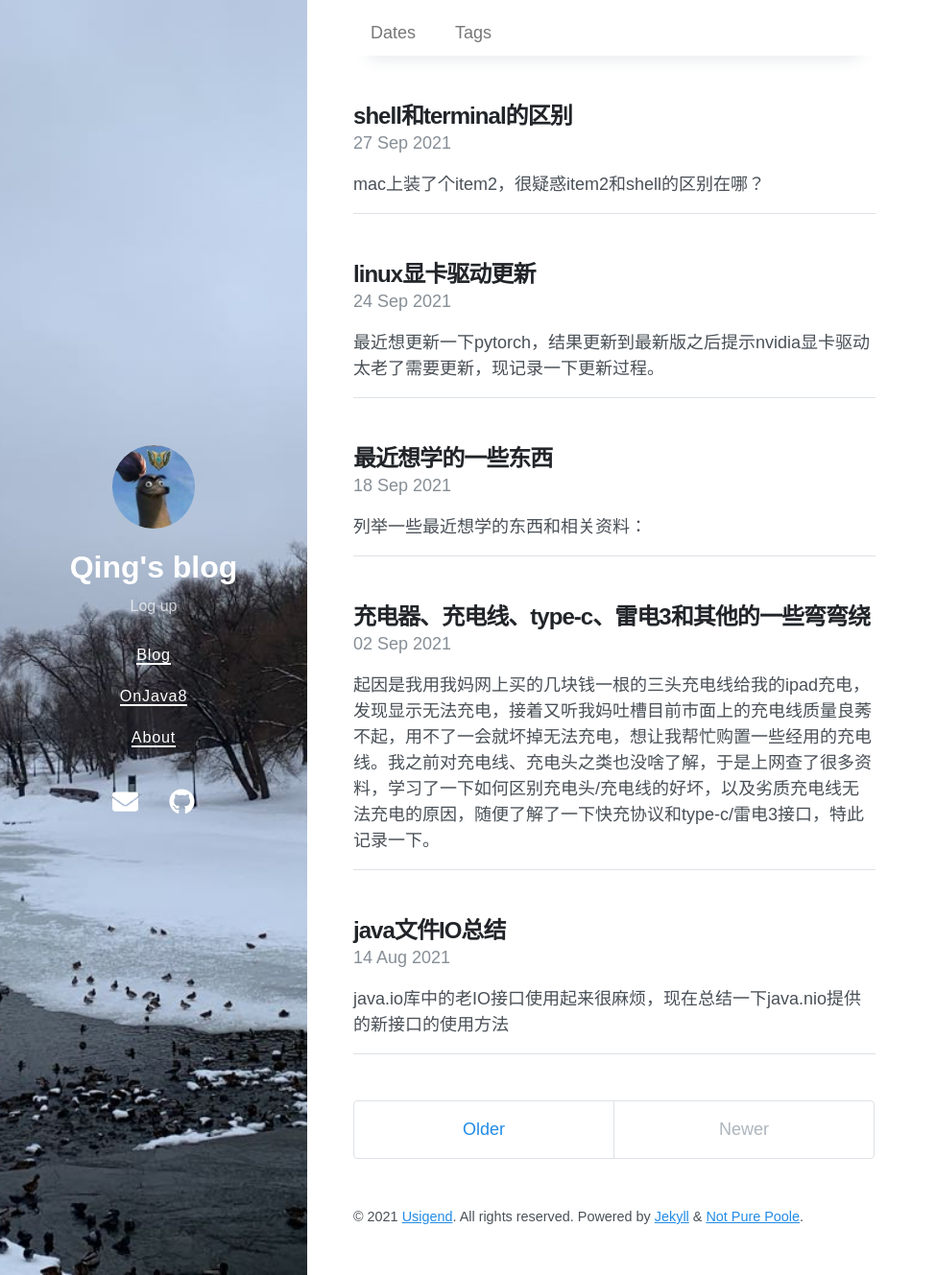
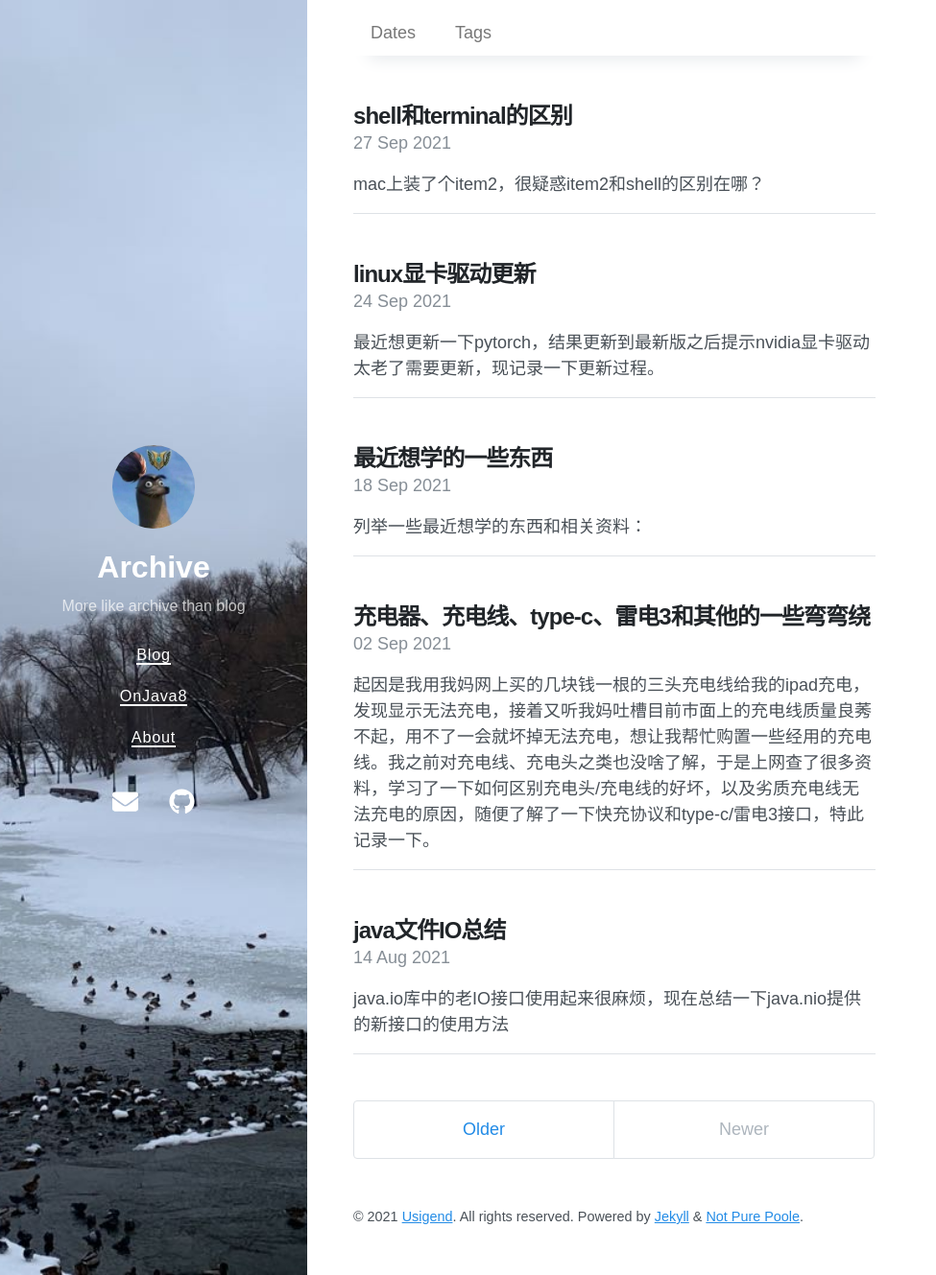
Before and after one commit to Usigned/Usigned.github.io, a Jekyll site: the page built from docs/index.html, in a window 1280 px wide and 1329 px high. Shown: the whole window at 96% size, without its empty margins (0-975 px from the left). Built offline with Jekyll 4.4.1, drawn with Linux system fonts in a browser that asks for light colours; nearby versions of some CDN libraries; the list of posts is cut into pages by our own code.

Commit message:
change name

```diff
--- a/docs/_config.yml
+++ b/docs/_config.yml
@@ -1,6 +1,6 @@
 # Setup
-title: Qing's blog
-description: Log up
+title: Archive
+description: More like archive than blog
 url: https://usigned.github.io
 avatar: /myAvatar.jpg
 paginate: 5
```
